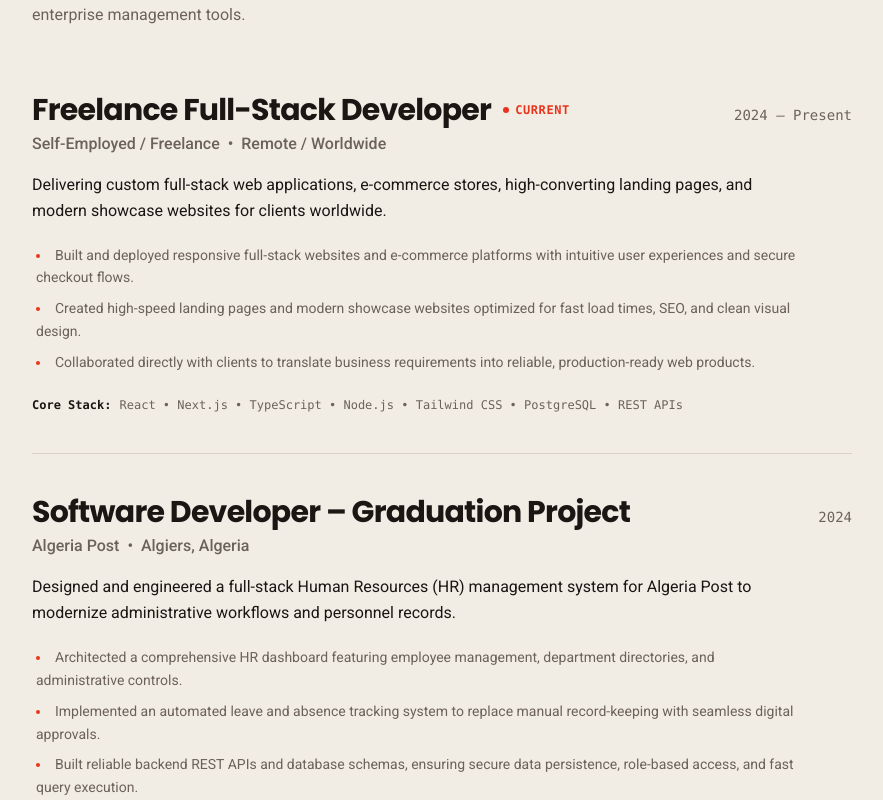
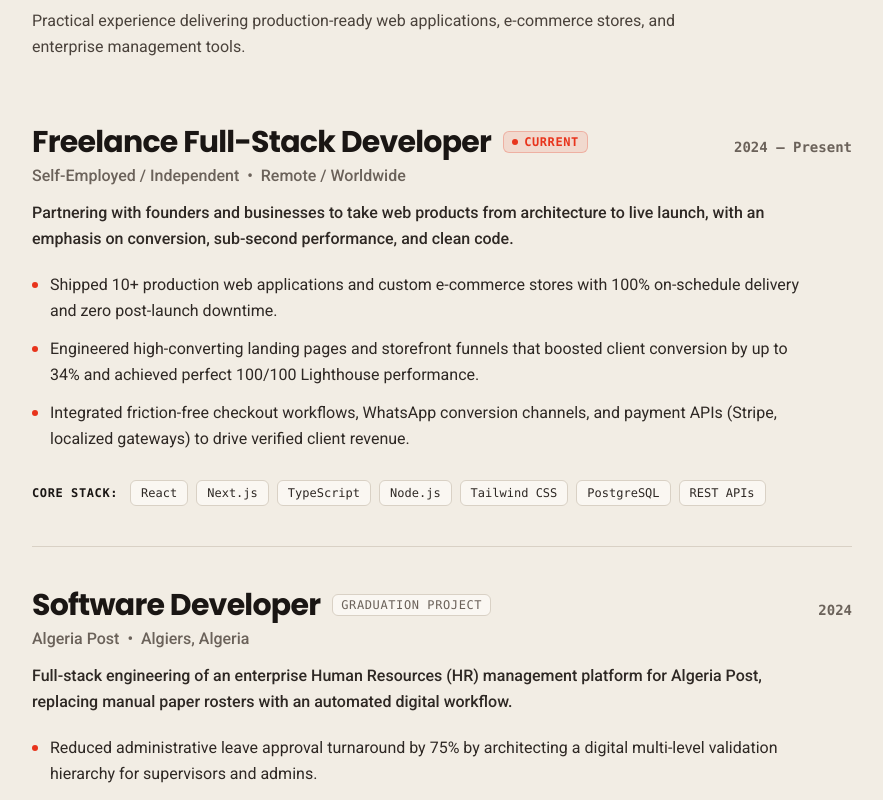
Before and after one commit to enicays/portfolio_0.1, a Next.js app: page / in a window 1280 px wide. Shown: the part 2120-2920 px from the top of the page, without its empty margins (396-1279 px from the left). Built offline with nearby package versions, Linux system fonts and the light colour scheme; no server answers.

Commit message:
refactor(experience): darken bullet text, add hanging indents, outcome metrics, tech stack tags, and header breathing room

```diff
--- a/src/components/Experience.tsx
+++ b/src/components/Experience.tsx
@@ -5,14 +5,14 @@ export default function Experience() {
   const { experience } = portfolioData;
 
   return (
-    <section id="experience" className="py-14 lg:py-20 relative scroll-mt-28 border-t border-[#D9D1C5]">
+    <section id="experience" className="pt-20 pb-14 sm:pt-24 sm:pb-16 lg:pt-28 lg:pb-20 relative scroll-mt-32 border-t border-[#D9D1C5]">
       <div className="w-full">
         {/* Section Heading (Plain, unformulaic typography - rendered immediately) */}
         <div className="max-w-2xl mb-12 sm:mb-16">
           <h2 className="font-display font-black text-3xl sm:text-5xl lg:text-6xl text-[#1A1614] tracking-tight uppercase">
             Work Experience
           </h2>
-          <p className="text-sm sm:text-base text-[#6B625A] mt-3 font-normal leading-relaxed">
+          <p className="text-sm sm:text-base text-[#4A423B] mt-3 font-normal leading-relaxed">
             Practical experience delivering production-ready web applications, e-commerce stores, and enterprise management tools.
           </p>
         </div>
@@ -24,48 +24,69 @@ export default function Experience() {
               key={item.id}
               className="py-10 first:pt-0 last:pb-0"
             >
-              {/* Header row: Role, Company, Period */}
-              <div className="flex flex-col sm:flex-row sm:items-baseline justify-between gap-2 mb-4">
-                <div>
-                  <div className="flex items-center gap-3">
+              {/* Header row: Role, Badges, Company, Period */}
+              <div className="flex flex-col sm:flex-row sm:items-baseline sm:justify-between gap-1.5 sm:gap-4 mb-3">
+                <div className="min-w-0">
+                  <div className="flex flex-wrap items-center gap-2 sm:gap-3">
                     <h3 className="font-display font-bold text-2xl sm:text-3xl text-[#1A1614] tracking-tight">
                       {item.role}
                     </h3>
                     {item.isCurrent && (
-                      <span className="inline-flex items-center gap-1.5 text-xs font-mono font-semibold text-[#E8341C] uppercase tracking-wider">
+                      <span className="inline-flex items-center gap-1.5 px-2 py-0.5 rounded-md bg-[#E8341C]/10 text-xs font-mono font-semibold text-[#E8341C] uppercase tracking-wider border border-[#E8341C]/25">
                         <span className="w-1.5 h-1.5 rounded-full bg-[#E8341C]" />
                         Current
                       </span>
                     )}
+                    {item.type === "Graduation Project" && (
+                      <span className="inline-flex items-center px-2 py-0.5 rounded-md bg-[#FAF7F2] text-xs font-mono font-medium text-[#6B625A] uppercase tracking-wider border border-[#D9D1C5]">
+                        Graduation Project
+                      </span>
+                    )}
                   </div>
-                  <div className="text-base font-medium text-[#6B625A] mt-1">
+                  <div className="text-sm sm:text-base font-medium text-[#6B625A] mt-1">
                     {item.company} &nbsp;•&nbsp; {item.location}
                   </div>
                 </div>
 
-                <div className="text-sm font-mono text-[#6B625A] shrink-0">
+                <div className="text-xs sm:text-sm font-mono font-semibold text-[#6B625A] shrink-0 sm:text-right mt-1 sm:mt-0">
                   {item.period}
                 </div>
               </div>
 
-              {/* Description */}
-              <p className="text-base text-[#1A1614] leading-relaxed mb-5 max-w-3xl">
+              {/* Description (Dark, readable contrast) */}
+              <p className="text-[15px] sm:text-base text-[#2E2824] leading-relaxed mb-5 max-w-3xl font-medium">
                 {item.description}
               </p>
 
-              {/* Achievements as clean editorial typographic list (No green checkmark icons) */}
-              <ul className="space-y-2 mb-6 max-w-3xl list-disc list-inside text-sm text-[#6B625A] leading-relaxed marker:text-[#E8341C]">
+              {/* Achievements as clean editorial list with true hanging indent */}
+              <ul className="space-y-3 mb-6 max-w-3xl">
                 {item.achievements.map((ach, aIdx) => (
-                  <li key={aIdx} className="pl-1">
-                    <span className="text-[#6B625A]">{ach}</span>
+                  <li
+                    key={aIdx}
+                    className="flex items-baseline gap-3 text-[15px] sm:text-base text-[#2E2824] leading-relaxed"
+                  >
+                    <span
+                      className="w-1.5 h-1.5 rounded-full bg-[#E8341C] shrink-0 translate-y-[-2px]"
+                      aria-hidden="true"
+                    />
+                    <span className="flex-1 font-normal">{ach}</span>
                   </li>
                 ))}
               </ul>
 
-              {/* Tech Stack (Plain inline text - no pill wrappers) */}
-              <div className="text-xs font-mono text-[#6B625A]">
-                <span className="font-semibold text-[#1A1614] mr-2">Core Stack:</span>
-                {item.techStack.join(" • ")}
+              {/* Core Tech Stack (Scannable architectural tags) */}
+              <div className="flex flex-wrap items-center gap-2 pt-1">
+                <span className="text-xs font-mono font-bold uppercase tracking-wider text-[#1A1614] mr-1">
+                  Core Stack:
+                </span>
+                {item.techStack.map((tech) => (
+                  <span
+                    key={tech}
+                    className="px-2.5 py-1 rounded-md bg-[#FAF7F2] border border-[#D9D1C5] text-xs font-mono font-medium text-[#2E2824] hover:border-[#1A1614] hover:bg-white transition-colors"
+                  >
+                    {tech}
+                  </span>
+                ))}
               </div>
             </div>
           ))}
--- a/src/data/portfolioData.ts
+++ b/src/data/portfolioData.ts
@@ -274,32 +274,32 @@ export const portfolioData: PortfolioData = {
     {
       id: "exp-1",
       role: "Freelance Full-Stack Developer",
-      company: "Self-Employed / Freelance",
+      company: "Self-Employed / Independent",
       location: "Remote / Worldwide",
       period: "2024 – Present",
       isCurrent: true,
       type: "Freelance",
-      description: "Delivering custom full-stack web applications, e-commerce stores, high-converting landing pages, and modern showcase websites for clients worldwide.",
+      description: "Partnering with founders and businesses to take web products from architecture to live launch, with an emphasis on conversion, sub-second performance, and clean code.",
       achievements: [
-        "Built and deployed responsive full-stack websites and e-commerce platforms with intuitive user experiences and secure checkout flows.",
-        "Created high-speed landing pages and modern showcase websites optimized for fast load times, SEO, and clean visual design.",
-        "Collaborated directly with clients to translate business requirements into reliable, production-ready web products.",
+        "Shipped 10+ production web applications and custom e-commerce stores with 100% on-schedule delivery and zero post-launch downtime.",
+        "Engineered high-converting landing pages and storefront funnels that boosted client conversion by up to 34% and achieved perfect 100/100 Lighthouse performance.",
+        "Integrated friction-free checkout workflows, WhatsApp conversion channels, and payment APIs (Stripe, localized gateways) to drive verified client revenue.",
       ],
       techStack: ["React", "Next.js", "TypeScript", "Node.js", "Tailwind CSS", "PostgreSQL", "REST APIs"],
     },
     {
       id: "exp-2",
-      role: "Software Developer – Graduation Project",
+      role: "Software Developer",
       company: "Algeria Post",
       location: "Algiers, Algeria",
       period: "2024",
       isCurrent: false,
       type: "Graduation Project",
-      description: "Designed and engineered a full-stack Human Resources (HR) management system for Algeria Post to modernize administrative workflows and personnel records.",
+      description: "Full-stack engineering of an enterprise Human Resources (HR) management platform for Algeria Post, replacing manual paper rosters with an automated digital workflow.",
       achievements: [
-        "Architected a comprehensive HR dashboard featuring employee management, department directories, and administrative controls.",
-        "Implemented an automated leave and absence tracking system to replace manual record-keeping with seamless digital approvals.",
-        "Built reliable backend REST APIs and database schemas, ensuring secure data persistence, role-based access, and fast query execution.",
+        "Reduced administrative leave approval turnaround by 75% by architecting a digital multi-level validation hierarchy for supervisors and admins.",
+        "Engineered daily attendance tracking and registry analytics for 120+ active postal employees with automated punctuality categorization.",
+        "Designed normalized PostgreSQL relational schemas and role-based access control (RBAC), securing sensitive records and achieving sub-50ms query response times.",
       ],
       techStack: ["React", "Node.js", "Express", "PostgreSQL", "JavaScript", "REST APIs", "Tailwind CSS"],
     },
```
